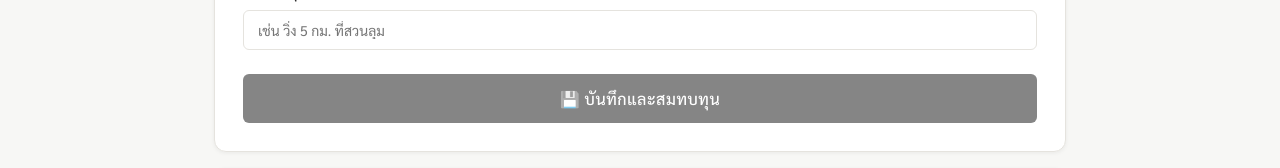
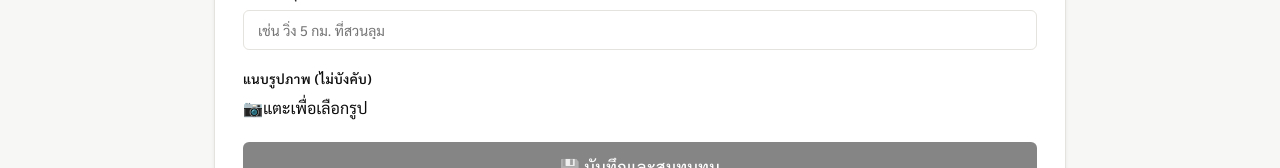
Before and after one commit to thnaphum88-alt/trip, a React (Create React App) app in the folder frontend/: page / in a window 1280 px wide. Both pictures are taken after a click on the button "✏️ บันทึก". Shown: the part 401-569 px from the top of the page. Built offline with nearby package versions, Linux system fonts and the light colour scheme; no server answers; the HTML template or start-up script is replaced by a standard one.

Commit message:
Update LogActivity.js

```diff
--- a/frontend/src/components/LogActivity.js
+++ b/frontend/src/components/LogActivity.js
@@ -8,24 +8,40 @@ const ACTIVITY_META = {
 };
 
 export default function LogActivity({ members, activities, onSubmit }) {
-  const [memberId, setMemberId]   = useState("");
-  const [activity, setActivity]   = useState("");
-  const [note, setNote]           = useState("");
-  const [loading, setLoading]     = useState(false);
-  const [success, setSuccess]     = useState(false);
+  const [memberId, setMemberId] = useState("");
+  const [activity, setActivity] = useState("");
+  const [note, setNote]         = useState("");
+  const [loading, setLoading]   = useState(false);
+  const [success, setSuccess]   = useState(false);
+  const [image, setImage]       = useState(null);
+  const [preview, setPreview]   = useState(null);
 
   const selectedActivity = activities.find((a) => a.key === activity);
+
+  const handleImage = (e) => {
+    const file = e.target.files[0];
+    if (!file) return;
+    setImage(file);
+    setPreview(URL.createObjectURL(file));
+  };
 
   const handleSubmit = async () => {
     if (!memberId || !activity) return;
     setLoading(true);
-    const ok = await onSubmit({ memberId, activity, note });
+    const formData = new FormData();
+    formData.append("memberId", memberId);
+    formData.append("activity", activity);
+    formData.append("note", note);
+    if (image) formData.append("image", image);
+    const res = await fetch("https://trip-7lis.vercel.app/api/transactions", {
+      method: "POST",
+      body: formData,
+    });
     setLoading(false);
-    if (ok) {
+    if (res.ok) {
       setSuccess(true);
-      setMemberId("");
-      setActivity("");
-      setNote("");
+      setMemberId(""); setActivity(""); setNote("");
+      setImage(null); setPreview(null);
       setTimeout(() => setSuccess(false), 2500);
     }
   };
@@ -51,7 +67,6 @@ export default function LogActivity({ members, activities, onSubmit }) {
           <p className="log-sub">เลือกสมาชิกและกิจกรรมที่ทำเพื่อสมทบเงินเข้ากองกลาง</p>
         </div>
 
-        {/* Member select */}
         <div className="field">
           <label className="field-label">สมาชิก</label>
           <div className="member-grid">
@@ -59,11 +74,9 @@ export default function LogActivity({ members, activities, onSubmit }) {
               <p className="hint">ยังไม่มีสมาชิก กรุณาเพิ่มสมาชิกก่อน</p>
             ) : (
               members.map((m) => (
-                <button
-                  key={m.id}
+                <button key={m.id}
                   className={`member-chip ${memberId === m.id ? "selected" : ""}`}
-                  onClick={() => setMemberId(m.id)}
-                >
+                  onClick={() => setMemberId(m.id)}>
                   <span className="chip-avatar">{m.avatar}</span>
                   <span>{m.name}</span>
                 </button>
@@ -72,18 +85,15 @@ export default function LogActivity({ members, activities, onSubmit }) {
           </div>
         </div>
 
-        {/* Activity select */}
         <div className="field">
           <label className="field-label">กิจกรรม</label>
           <div className="activity-pick">
             {activities.map((act) => {
               const meta = ACTIVITY_META[act.key] || { label: act.key, icon: "📌", desc: "" };
               return (
-                <button
-                  key={act.key}
+                <button key={act.key}
                   className={`act-btn ${activity === act.key ? "selected" : ""}`}
-                  onClick={() => setActivity(act.key)}
-                >
+                  onClick={() => setActivity(act.key)}>
                   <span className="act-btn-icon">{meta.icon}</span>
                   <span className="act-btn-label">{meta.label}</span>
                   <span className="act-btn-desc">{meta.desc}</span>
@@ -94,41 +104,51 @@ export default function LogActivity({ members, activities, onSubmit }) {
           </div>
         </div>
 
-        {/* Fine preview */}
         {memberId && activity && selectedActivity && (
           <div className="fine-preview animate-in">
             <span className="preview-icon">💰</span>
             <span className="preview-text">
               <strong>{members.find((m) => m.id === memberId)?.name}</strong>
-              {" "}จ่าย{" "}
-              <strong>฿{selectedActivity.amount}</strong>
-              {" "}เข้ากองกลาง
+              {" "}จ่าย <strong>฿{selectedActivity.amount}</strong> เข้ากองกลาง
             </span>
           </div>
         )}
 
-        {/* Note */}
         <div className="field">
           <label className="field-label">หมายเหตุ (ไม่บังคับ)</label>
-          <input
-            className="text-input"
-            type="text"
+          <input className="text-input" type="text"
             placeholder="เช่น วิ่ง 5 กม. ที่สวนลุม"
-            value={note}
-            onChange={(e) => setNote(e.target.value)}
-          />
+            value={note} onChange={(e) => setNote(e.target.value)} />
         </div>
 
-        <button
-          className="btn-primary submit-btn"
+        <div className="field">
+          <label className="field-label">แนบรูปภาพ (ไม่บังคับ)</label>
+          <label className="upload-box">
+            {preview ? (
+              <img src={preview} alt="preview" className="upload-preview" />
+            ) : (
+              <div className="upload-placeholder">
+                <span>📷</span>
+                <span>แตะเพื่อเลือกรูป</span>
+              </div>
+            )}
+            <input type="file" accept="image/*" onChange={handleImage} style={{ display: "none" }} />
+          </label>
+          {preview && (
+            <button className="btn-ghost" style={{ marginTop: 8, fontSize: 13 }}
+              onClick={() => { setImage(null); setPreview(null); }}>
+              ลบรูป
+            </button>
+          )}
+        </div>
+
+        <button className="btn-primary submit-btn"
           disabled={!memberId || !activity || loading}
-          onClick={handleSubmit}
-        >
+          onClick={handleSubmit}>
           {loading ? "กำลังบันทึก..." : "💾 บันทึกและสมทบทุน"}
         </button>
       </div>
 
-      {/* Rules reminder */}
       <div className="rules-box">
         <h3>📌 กฎกองทุน</h3>
         <ul>
```
